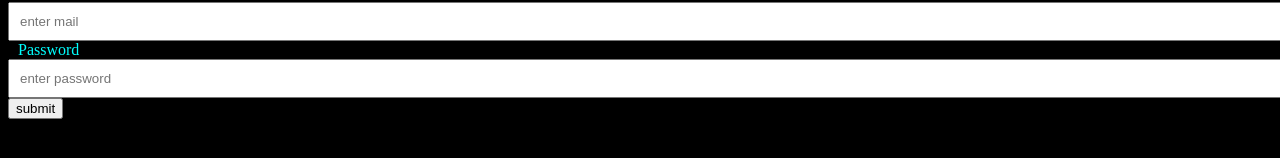
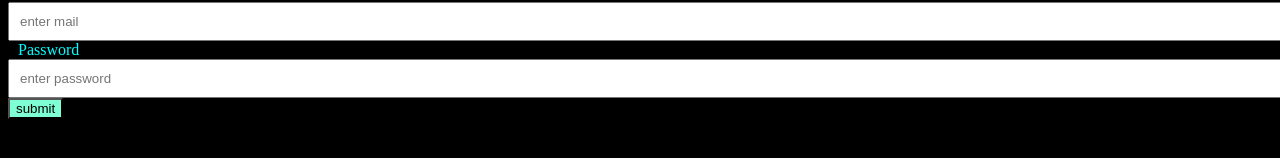
Before and after one commit to arisettisanjana/we1, a plain HTML site: page index.html in a window 1280 px wide. Shown: the part 164-322 px from the top of the page. Drawn offline with Linux system fonts and the light colour scheme.

Commit message:
third commit

```diff
--- a/index.html
+++ b/index.html
@@ -17,7 +17,7 @@
         <input type="email" placeholder="enter mail" required><br>
         <label for="password">Password</label><br>
         <input type="password" placeholder="enter password" required><br>
-        <input type="submit" value="submit"><br>
+        <button>submit</button> <br>
     </form>
 </body>
 </html>
--- a/styles.css
+++ b/styles.css
@@ -11,8 +11,11 @@ label{
     color: aqua;
     height: 20px;
 }
-input [type=submit]:hover{
-    color: firebrick;
+button{
+    background-color:aquamarine;
+}
+button:hover{
+    color:darkkhaki;
 }
 h1{
     text-align: center;
```
